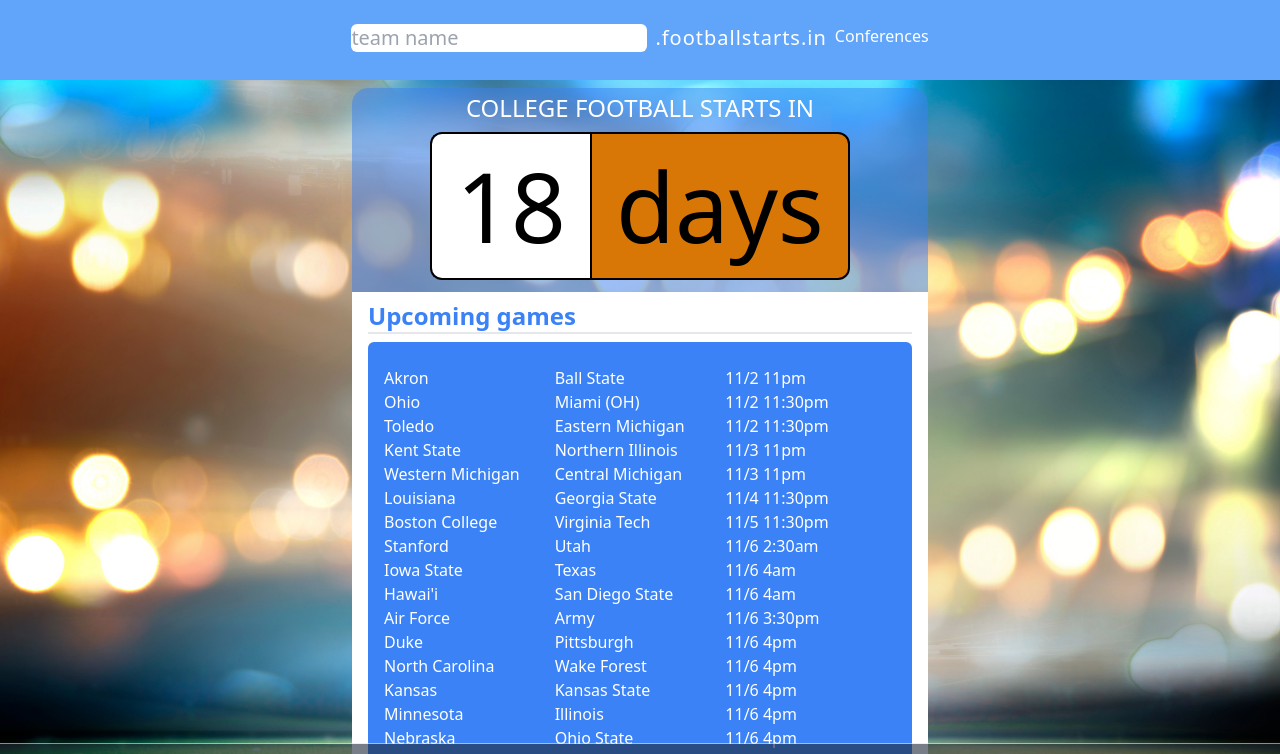
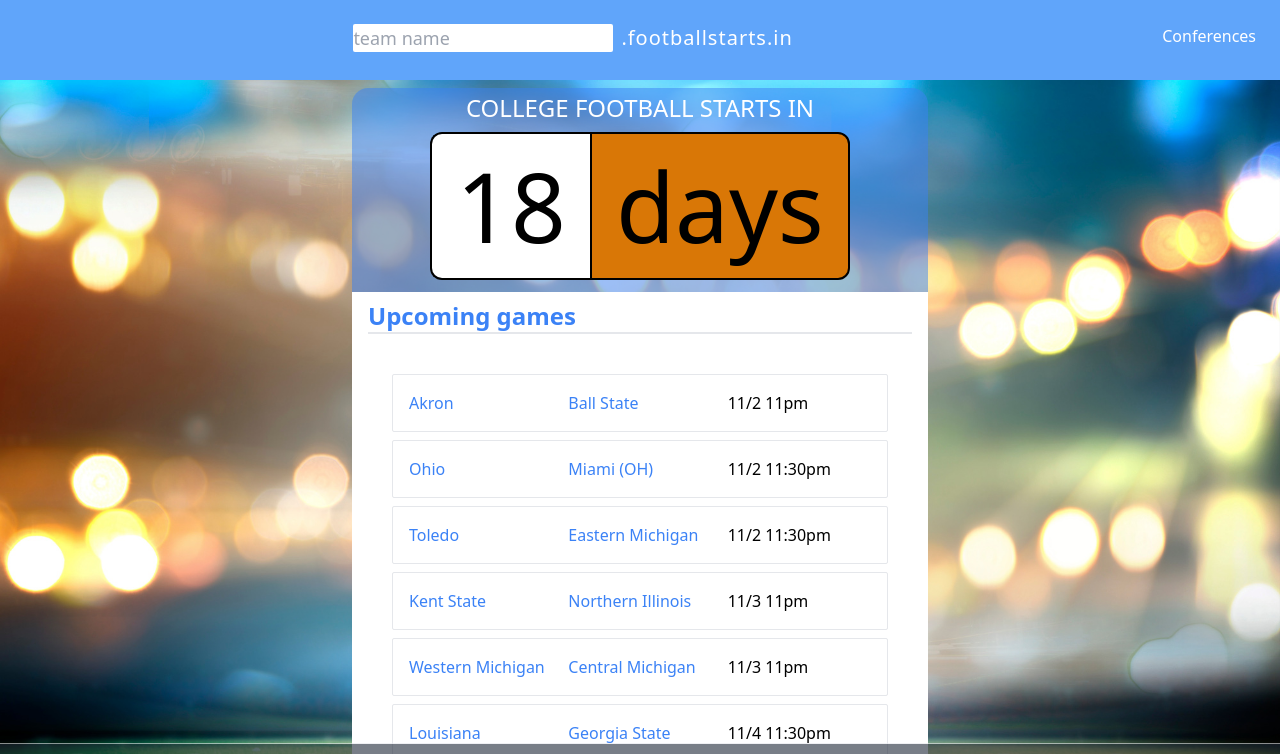
Before and after one commit to andrunix/footballstarts.in.next, a Next.js app: page / in a window 1280 px wide. Shown: the top 754 px of the page. Built offline with nearby package versions, Linux system fonts and the light colour scheme.

Commit message:
Prettying up stuff

```diff
--- a/components/autocomplete.js
+++ b/components/autocomplete.js
@@ -1088,11 +1088,11 @@ export default function Autocomplete() {
           document.location = url;
         }
     }
-  }
+  };
 
   return (
     <>
-      <input type="text" className="text-xl text-gray-800 -p2 rounded-md"
+      <input type="text" className="md:text-lg text-gray-800 rounded-sm"
         id="searchtext"
         placeholder="team name"
         onInput={(e) => handleInput(e)}
--- a/components/navbar.js
+++ b/components/navbar.js
@@ -3,16 +3,16 @@ import Autocomplete from './autocomplete.js';
 
 export default function Navbar() {
   return (
-    <div className="bg-blue-400 text-white p-2 h-20 flex justify-center align-center">
-      <div className="place-self-stretch min-w-0 pt-4">
+    <div className="bg-blue-400 text-white p-2 h-20 w-full inline-flex justify-center">
+      <div className="flex-grow text-right min-w-0 pt-4">
         <Autocomplete />
       </div>
-      <div className="invisible sm:visible text-xl tracking-wider p-2 pt-4 place-self-stretch">
+      <div className="hidden sm:inline-block text-xl tracking-wider p-2 pt-4 place-self-stretch text-left">
         <Link href="/">
           <a>.footballstarts.in</a>
         </Link>
       </div>
-      <div className="place-self-stretch min-w-0 pt-4">
+      <div className="inline-block flex-grow min-w-0 pt-4 px-4 text-right">
         <Link href="/conferences">
           <a>Conferences</a>
         </Link>
--- a/components/schedule.js
+++ b/components/schedule.js
@@ -22,7 +22,7 @@ export default function Schedule({schedule}) {
       </div>
 
       <div className="bg-white px-1 md:px-4">
-        <table className="table-fixed">
+        <table className="table-fixed text-xl">
           <thead>
             <tr>
               <th className="w-1/3 text-left">Opponent</th>
@@ -34,7 +34,7 @@ export default function Schedule({schedule}) {
           </thead>
           <tbody>
             {schedule.map((game) => (
-              <tr key={game.id} className={game.id === nextGame ? "bg-green-100 border border-green-400" : ""}>
+              <tr key={game.id} className={game.id === nextGame ? "bg-green-100 border border-green-400" : "border-t"}>
                 <td>
                   <Link href={`/teams/${game.normalizedOpponent}`}>
                     <a className="text-blue-600 hover:text-blue-900">{(game.homeGame) ? game.opponent : '@' + game.opponent}</a>
--- a/components/upcominggames.js
+++ b/components/upcominggames.js
@@ -10,24 +10,26 @@ export default function UpcomingGames({schedule}) {
       <h2 className="text-2xl font-bold border-b-2 text-blue-500">Upcoming games</h2>
     </div>
     <div className="bg-white px-4">
-      <div className="px-4 py-6 bg-blue-500 text-white grid grid-cols-3 rounded-md drop-shadow-xl">
+      <div className="px-4 py-6 flex-row rounded-md drop-shadow-xl">
         {schedule.filter(game => new Date(game.start_date).getTime() >= now).map(game => (
-          <>
-            <div>
+          <div className="m-2 p-2 hover:bg-blue-100 border rounded-sm">
+            <div className="inline-block flex-none w-1/3 p-2">
               <Link href={`/teams/${normalizeName(game.home_team)}`}>
-                <a className="text-white hover:text-blue-50">{game.home_team}</a>
+                <a className="text-blue-500 hover:text-blue-400">{game.home_team}</a>
               </Link>
             </div>
-            <div>
+            <div className="inline-block flex-none w-1/3 p-2">
               <Link href={`/teams/${normalizeName(game.away_team)}`}>
-                <a className="text-white hover:text-blue-50">{game.away_team}</a>
+                <a className="text-blue-500 hover:text-blue-400">{game.away_team}</a>
               </Link>
             </div>
-            <div>{formatDate(game.start_date, false, true)}</div>
-          </>
+            <div className="inline-block flex-none w-1/3 p-2">
+              {formatDate(game.start_date, false, true)}
+            </div>
+          </div>
         ))}
       </div>
     </div>
     </>
-  )
+  );
 }
--- a/pages/conference/[conf].js
+++ b/pages/conference/[conf].js
@@ -34,9 +34,9 @@ export default function Conference({teams, conference}) {
             <h2 className="text-2xl font-bold border-b-2 text-blue-500">{conference.short_name}</h2>
           </div>
 
-          <div className="bg-white px-1 md:px-4">
-        {teams.map((team) => (
-          <div className="teamlogo">
+          <div className="bg-white px-1 md:px-4 flex-row">
+            {teams.map((team) => (
+              <div className="teamlogo hover:bg-blue-100 m-2 border border-gray-200 rounded-sm">
             <img src={team.logos[0]}/>
             <Link href={`/teams/${team.normalizedName}`}>
               <a>{team.school}</a>
--- a/pages/conferences.js
+++ b/pages/conferences.js
@@ -18,14 +18,14 @@ export default function Conferences({conferences}) {
   return (
     <Layout>
       <div className="max-w-md mx-auto sm:max-w-xl">
-        <div className="bg-white pb-2 rounded-b-md sm:px-4">
+        <div className="bg-white pb-2 rounded-md sm:px-4">
           <div className="bg-white px-4 py-2">
             <h2 className="text-2xl font-bold border-b-2 text-blue-500">Conferences</h2>
           </div>
 
-          <div className="bg-white px-1 md:px-4">
+          <div className="bg-white px-1 md:px-4 flex-wrap text-xl">
             {conferences.conferences.map((conf) => (
-              <div key={conf.id}>
+              <div className="hover:bg-blue-100 p-2 m-2  border border-gray-200 rounded-sm" key={conf.id}>
                 <Link href={`/conference/${conf.abbreviation.toLowerCase()}`}>
                   <a>{conf.short_name}</a>
                 </Link>
--- a/styles/globals.css
+++ b/styles/globals.css
@@ -12,11 +12,12 @@
     border-top: none;
     z-index: 9999;
     top: 1px;
-    left: 0;
+    /* left: 0; */
     right: 0;
     color: rgb(111, 110, 110);
     font-size: 1rem;
     min-width: 120px;
+    text-align: left;
   }
 
   .autocomplete-active {
@@ -27,7 +28,6 @@
   .autocomplete-items div {
     padding: 10px;
     cursor: pointer;
-    /* background-color: #fff; */
     border-bottom: 1px solid #d4d4d4;
   }
 
```
